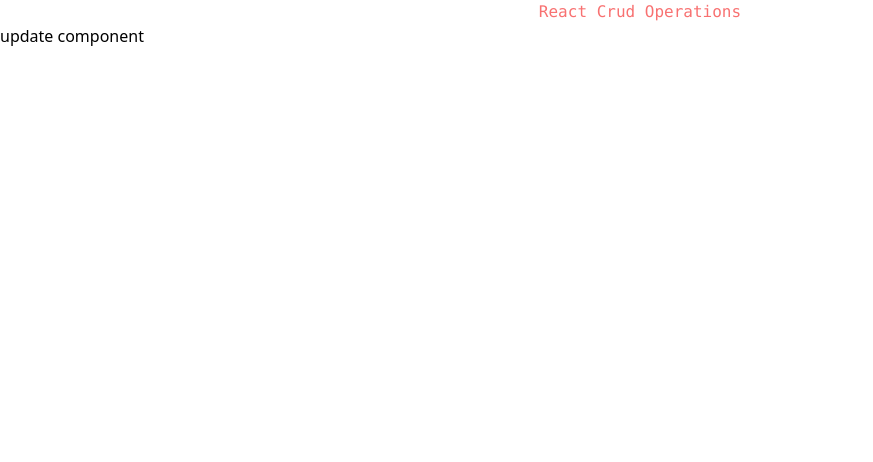
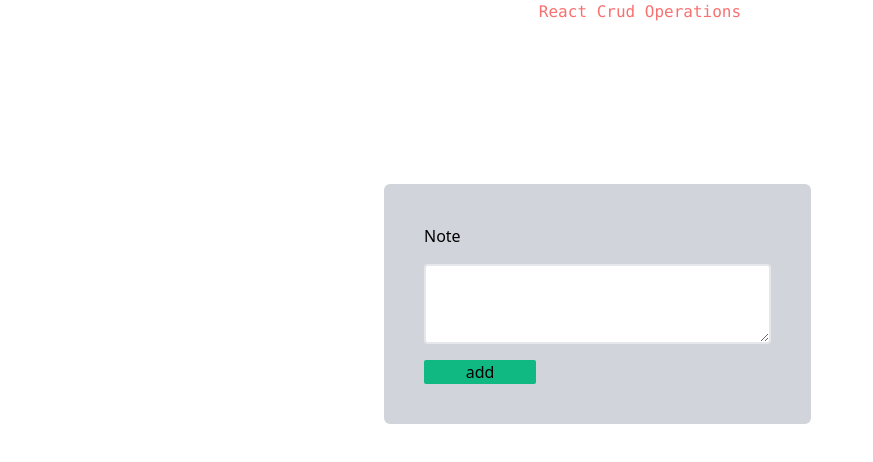
Before and after one commit to shivaprasadyanala/crud-app, a React (Create React App) app: page /update in a window 1280 px wide. Shown: the top 462 px of the page, without its empty margins (0-873 px from the left). Built offline with nearby package versions, Linux system fonts and the light colour scheme.

Commit message:
added update file

```diff
--- a/src/components/update.js
+++ b/src/components/update.js
@@ -1,9 +1,28 @@
+import { React, useState, useEffect } from 'react'
+import axios from 'axios';
+
 const Update = () => {
+ const [id, setId] = useState();
+ const [task, setTask] = useState();
+ useEffect(() => {
+  setId(localStorage.getItem('ID'));
+  setTask(localStorage.getItem('task'));
+ }, [])
+ const updateApiData = () => {
+  console.log("hi");
+  axios.put(`https://61a710b48395690017be94af.mockapi.io/fake-data/${id}`, {
+   task
+  })
+ }
  return (
   <>
-   <p>update component</p>
-  </>
- )
+   <form action="" className="grid w-1/3 justify-items-stretch ml-96 mt-40 space-y-4 p-10 bg-gray-300 rounded-md">
+    <label htmlFor="">Note</label>
+    <textarea value={task} type="text" className="rounded text-pink-500 border-solid border-2 h-20 outline-none focus:ring-2 focus:ring-blue-600" onChange={(e) => (setTask(e.target.value))} />
+    <input onClick={updateApiData} type="button" value="add" className="bg-green-500 mt-3 rounded-sm hover:bg-green-600 cursor-pointer w-28 text-center" />
+
+   </form>
+  </>)
 }
 
 export default Update;
```
